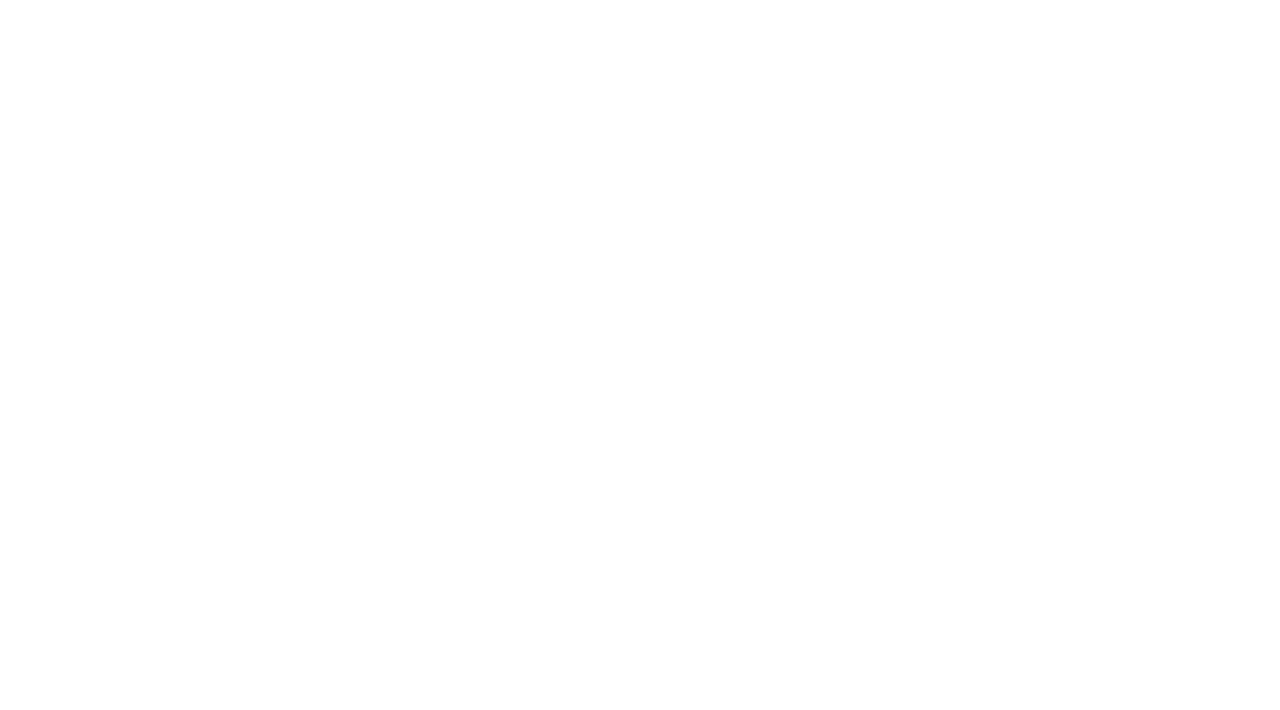
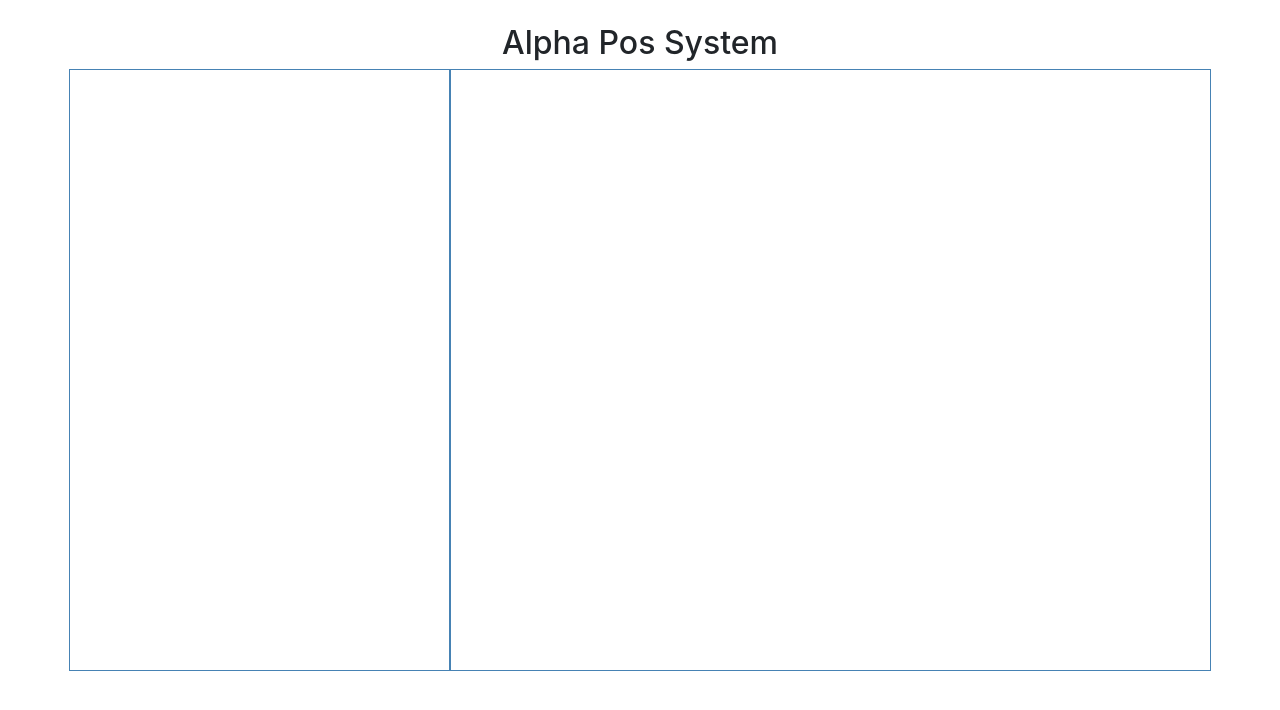
Before and after one commit to syeh1803/POS-system, a plain HTML site: page index.html in a window 1280 px wide. Drawn offline with nearby package versions, Linux system fonts and the light colour scheme.

Commit message:
Use Bootstrap grid layout

```diff
--- a/index.html
+++ b/index.html
@@ -12,7 +12,13 @@
 </head>
 
 <body>
-
+    <div class="container">
+        <h2 class="text-center pt-4">Alpha Pos System</h2>
+        <div class="row">
+            <div class="col-md-4"></div>
+            <div class="col-md-8"></div>
+        </div>
+    </div>
     <script src="https://code.jquery.com/jquery-3.3.1.slim.min.js"
         integrity="sha384-q8i/X+965DzO0rT7abK41JStQIAqVgRVzpbzo5smXKp4YfRvH+8abtTE1Pi6jizo"
         crossorigin="anonymous"></script>
--- a/style.css
+++ b/style.css
@@ -0,0 +1,5 @@
+/* Remove this block after finishing layout */
+.col-md-4, .col-md-8 {
+    outline: 1px solid steelblue;
+    min-height: 600px;
+}
```
